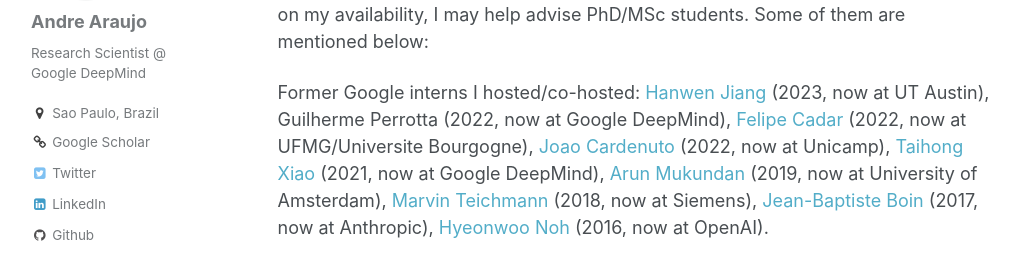
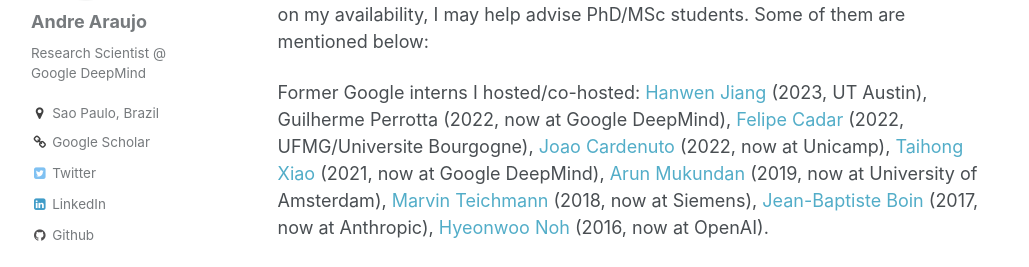
Before and after one commit to andrefaraujo/andrefaraujo.github.io, a Jekyll site: the page built from _pages/other.md, in a window 1280 px wide and 900 px high, scrolled down 440 px. Shown: the part 178-445 px from the top of the window, without its empty margins (27-1056 px from the left). Built offline with Jekyll 4.4.1, drawn with Linux system fonts in a browser that asks for light colours.

Commit message:
small nit

```diff
--- a/_pages/other.md
+++ b/_pages/other.md
@@ -23,7 +23,7 @@ journals. Some of them are mentioned below:
 
 I've been lucky to collaborate with amazing students and research labs. Depending on my availability, I may help advise PhD/MSc students. Some of them are mentioned below:
 
-Former Google interns I hosted/co-hosted: [Hanwen Jiang](https://hwjiang1510.github.io/) (2023, now at UT Austin), Guilherme Perrotta (2022, now at Google DeepMind), [Felipe Cadar](https://eucadar.com/) (2022, now at UFMG/Universite Bourgogne), [Joao Cardenuto](https://scholar.google.com/citations?user=sEKE5nMAAAAJ) (2022, now at Unicamp), [Taihong Xiao](https://prinsphield.github.io/) (2021, now at Google DeepMind), [Arun Mukundan](https://scholar.google.com/citations?user=co2dwSoAAAAJ) (2019, now at University of Amsterdam), [Marvin Teichmann](https://scholar.google.de/citations?user=I-ztKQsAAAAJ) (2018, now at Siemens), [Jean-Baptiste Boin](https://jbboin.github.io/) (2017, now at Anthropic), [Hyeonwoo Noh](https://hyeonwoonoh.github.io/) (2016, now at OpenAI).
+Former Google interns I hosted/co-hosted: [Hanwen Jiang](https://hwjiang1510.github.io/) (2023, UT Austin), Guilherme Perrotta (2022, now at Google DeepMind), [Felipe Cadar](https://eucadar.com/) (2022, UFMG/Universite Bourgogne), [Joao Cardenuto](https://scholar.google.com/citations?user=sEKE5nMAAAAJ) (2022, now at Unicamp), [Taihong Xiao](https://prinsphield.github.io/) (2021, now at Google DeepMind), [Arun Mukundan](https://scholar.google.com/citations?user=co2dwSoAAAAJ) (2019, now at University of Amsterdam), [Marvin Teichmann](https://scholar.google.de/citations?user=I-ztKQsAAAAJ) (2018, now at Siemens), [Jean-Baptiste Boin](https://jbboin.github.io/) (2017, now at Anthropic), [Hyeonwoo Noh](https://hyeonwoonoh.github.io/) (2016, now at OpenAI).
 
 PhD/MSc committees: [Liuyue Xie](https://louisexie.simple.ink/) (2025, CMU), [Guilherme Potje](https://guipotje.github.io/) (2024, UFMG), Welerson Melo (2023, UFMG), [Jean-Baptiste Boin](https://jbboin.github.io/) (2019, Stanford).
 
```
